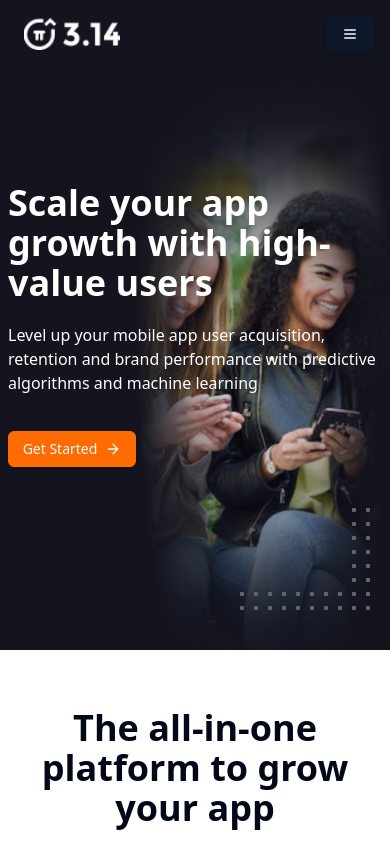
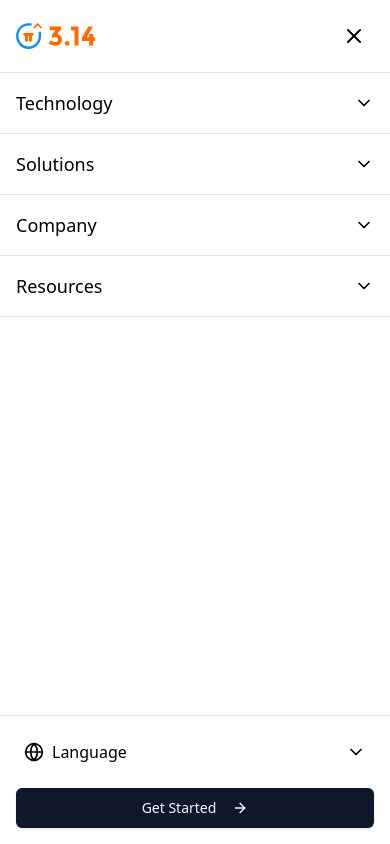
Before and after one commit to jppctech/3dot14, a Next.js app: page / in a window 390 px wide. Both pictures are taken after a click on the button 350 px from the left and 34 px from the top of the page. Shown: the top 844 px of the page. Built offline with nearby package versions, Linux system fonts and the light colour scheme.

Commit message:
manu phone

```diff
--- a/app/page.tsx
+++ b/app/page.tsx
@@ -5,13 +5,17 @@ import DSPComponent from "@/components/dsp-features";
 import GrowYourApp from "@/components/grow-your-app";
 import { HeroPage } from "@/components/hero";
 import { Header } from "@/components/nav-bar";
+import PhoneMenu from "@/components/phone-menu";
 import { useOpenGetStarted } from "@/hooks/open-get-started";
+import { useOpenMenuPhone } from "@/hooks/open-menu";
 import { motion } from "framer-motion";
 import { useEffect, useState } from "react";
 
 export default function Home() {
   const [mount, setMount] = useState(false)
   const {isOpen} = useOpenGetStarted();
+  const { onOpenMenu, isOpenMenu} = useOpenMenuPhone();
+
 
   useEffect(() => {
     setMount(true)
@@ -24,7 +28,7 @@ export default function Home() {
 
   return (
     <div className=" relative w-full">
-        <motion.div animate={isOpen? {opacity: [1,0]} : {opacity: 1}} transition={{duration: 1, ease: "easeInOut"}}>
+        <motion.div animate={isOpen || isOpenMenu? {opacity: [1,0]} : {opacity: 1}} transition={{duration: 1, ease: "easeInOut"}}>
           <Header/>
           <HeroPage/>
           <div className={`flex flex-col w-full mt-[600px] ${isOpen&& "hidden"}`}>
@@ -37,6 +41,9 @@ export default function Home() {
           <ContactUs/>
         </motion.div>
       )}
+        <motion.div animate={isOpenMenu? {opacity: [0,1], y:0}: {opacity: 0}} initial={{y:-800}} transition={{duration: 1, ease: "easeIn"}} className=" absolute top-0 right-0 bg-white" >
+            <PhoneMenu/>
+        </motion.div>
     </div>
   );
 }
--- a/components/navigation.tsx
+++ b/components/navigation.tsx
@@ -4,11 +4,19 @@ import { ChevronDown, ChevronRight, Menu } from "lucide-react"
 import { useMedia } from "react-use"
 import { Button } from "@/components/ui/button"
 import { useOpenGetStarted } from "@/hooks/open-get-started"
+import { useOpenMenuPhone } from "@/hooks/open-menu"
+import { useEffect, useState } from "react"
 
 export const Navigation = () => {
     const isMobile = useMedia("(max-width: 1024px)", false)
     const { onOpen } = useOpenGetStarted();
+    const { onOpenMenu, isOpenMenu} = useOpenMenuPhone();
 
+    const [mount, setMount] = useState(false)
+
+    useEffect(() => {
+        setMount(true)
+      })
 
     const nav = [
         {
@@ -25,10 +33,14 @@ export const Navigation = () => {
         },
     ]
 
+    if(!mount) {
+        return null
+    }
+
     if(isMobile) {
         return (
             <div className="w-full justify-end flex">
-                <Button>
+                <Button onClick={() => onOpenMenu()} className=" bg-transparent">
                     <Menu/>
                 </Button>
             </div>
--- /dev/null
+++ b/components/phone-menu.tsx
@@ -0,0 +1,118 @@
+'use client'
+
+import { Button } from "@/components/ui/button"
+import { useOpenMenuPhone } from "@/hooks/open-menu"
+import { ChevronDown, X, Globe, ArrowRight } from "lucide-react"
+import Image from "next/image"
+import { useEffect, useState } from "react"
+
+export default function PhoneMenu() {
+  const [openSection, setOpenSection] = useState<string | null>(null)
+  const {onCloseMenu} = useOpenMenuPhone();
+  const [mount, setMount] = useState(false);
+
+  useEffect(() => {
+    setMount(true)
+  })
+
+  const menuSections = {
+    technology: {
+      title: "Technology",
+      items: []
+    },
+    solutions: {
+      title: "Solutions",
+      items: [
+        { icon: "⚙️", label: "User Acquisition" },
+        { icon: "👥", label: "Branding" },
+        { icon: "🔄", label: "Retargeting" },
+        { icon: "📊", label: "Self-Serve DSP" },
+        { icon: "🎮", label: "Gaming" }
+      ]
+    },
+    company: {
+      title: "Company",
+      items: []
+    },
+    resources: {
+      title: "Resources",
+      items: []
+    }
+  }
+
+  const toggleSection = (section: string) => {
+    setOpenSection(openSection === section ? null : section)
+  }
+
+  if(!mount){
+    return null
+  }
+
+  return (
+    <div className="fixed inset-0 bg-white md:hidden text-black">
+      <div className="flex flex-col h-full">
+        {/* Header */}
+        <div className="flex items-center justify-between p-4 border-b">
+          <div className="flex items-center">
+            <Image
+                src={"/logo.svg"}
+                alt="logo"
+                height={80}
+                width={80}
+            />
+          </div>
+          <button className="p-2" onClick={() => onCloseMenu()}>
+            <X className="h-6 w-6" />
+          </button>
+        </div>
+
+        {/* Menu Sections */}
+        <div className="flex-1 overflow-y-auto">
+          {Object.entries(menuSections).map(([key, section]) => (
+            <div key={key} className="border-b">
+              <button
+                className="flex items-center justify-between w-full p-4"
+                onClick={() => toggleSection(key)}
+              >
+                <span className="text-lg">{section.title}</span>
+                <ChevronDown
+                  className={`h-5 w-5 transition-transform ${
+                    openSection === key ? "rotate-180" : ""
+                  }`}
+                />
+              </button>
+              {openSection === key && section.items.length > 0 && (
+                <div className="px-4 pb-4 space-y-4">
+                  {section.items.map((item, index) => (
+                    <button
+                      key={index}
+                      className="flex items-center space-x-3 w-full"
+                    >
+                      <span className="text-xl">{item.icon}</span>
+                      <span className="text-left">{item.label}</span>
+                    </button>
+                  ))}
+                </div>
+              )}
+            </div>
+          ))}
+        </div>
+
+        {/* Footer */}
+        <div className="border-t p-4 space-y-4">
+          <button className="flex items-center justify-between w-full p-2">
+            <div className="flex items-center space-x-2">
+              <Globe className="h-5 w-5" />
+              <span>Language</span>
+            </div>
+            <ChevronDown className="h-5 w-5" />
+          </button>
+          <Button className="w-full" size="lg">
+            Get Started
+            <ArrowRight className="ml-2 h-4 w-4" />
+          </Button>
+        </div>
+      </div>
+    </div>
+  )
+}
--- /dev/null
+++ b/hooks/open-menu.ts
@@ -0,0 +1,13 @@
+import { create } from "zustand"
+
+type OpenGetStarted = {
+    isOpenMenu: Boolean;
+    onOpenMenu: () => void;
+    onCloseMenu: () => void
+}
+
+export const useOpenMenuPhone = create<OpenGetStarted>((set) => ({
+    isOpenMenu: false,
+    onOpenMenu: () => set({isOpenMenu: true}),
+    onCloseMenu: () => set({isOpenMenu: false})
+}))
```
